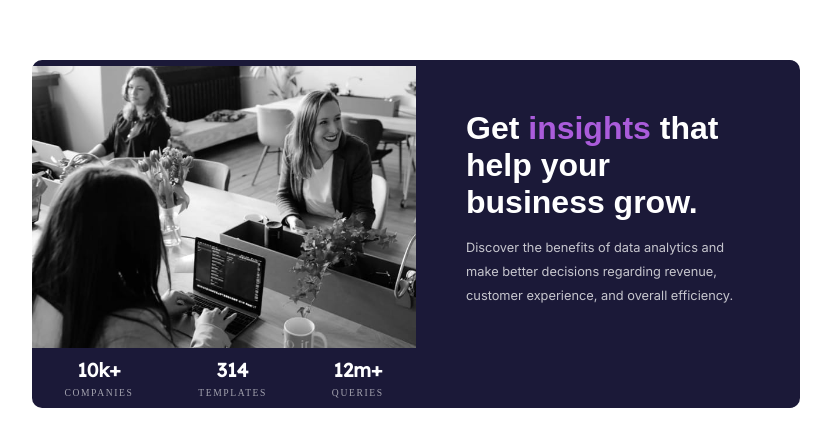
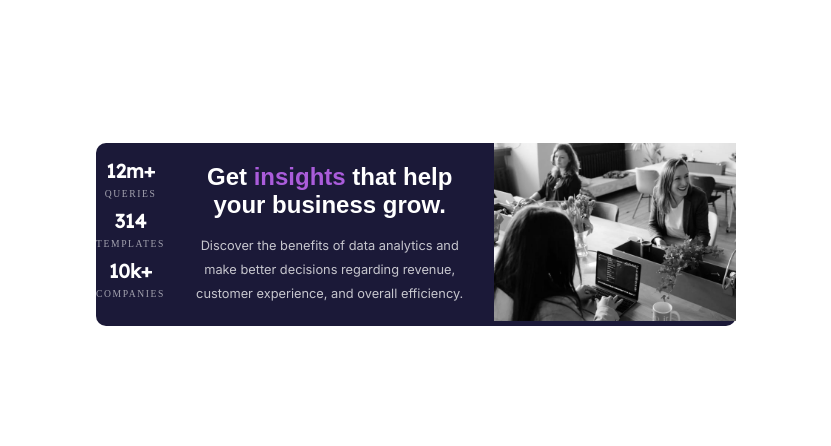
Before and after one commit to Satishakula-fullstack/Stats-preview-card, a plain HTML site: page index.html in a window 1280 px wide. Shown: the part 166-612 px from the top of the page, without its empty margins (224-1055 px from the left). Drawn offline with Linux system fonts and the light colour scheme.

Commit message:
new changes to styles

```diff
--- a/style.css
+++ b/style.css
@@ -77,33 +77,15 @@ p {
   letter-spacing: 0.1rem;
 }
 @media screen and (min-width: 800px) {
-  main {
-    width: 60%;
+  .container {
+    display: flex;
+    flex-direction: row-reverse;
   }
-  .container {
-    display: grid;
-    grid-template-columns: repeat(2, 1fr);
-    /* grid-template-rows: 1fr; */
-    grid-row: auto;
+  .stats-info {
+    display: flex;
+    flex-direction: column-reverse;
   }
   .container img {
     width: 100%;
-    height: 100%;
-  }
-  .stats-content {
-    padding: 50px;
-  }
-  h2 {
-    font-size: 2rem;
-  }
-  h2,
-  p {
-    text-align: start;
-  }
-  .stats-info {
-    display: flex;
-    flex-direction: row;
-    justify-content: space-around;
-    align-items: center;
   }
 }
```
